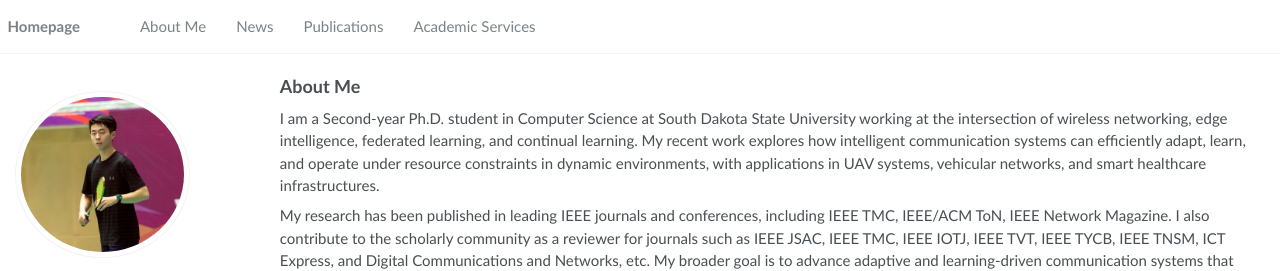
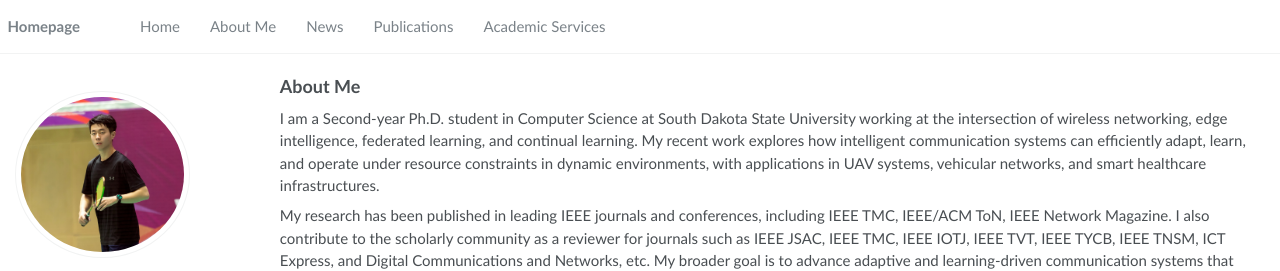
Before and after one commit to beining1008/beining1008.github.io, a Jekyll site: the page built from _pages/about.md, in a window 1280 px wide. Shown: the top 271 px of the page. Built offline with Jekyll 4.4.1, drawn with Linux system fonts in a browser that asks for light colours.

Commit message:
Update navigation.yml

```diff
--- a/_data/navigation.yml
+++ b/_data/navigation.yml
@@ -1,10 +1,12 @@
 # main links links
 main:
+  - title: "Home"
+    url: /
   - title: "About Me"
-    url: #about-me
+    url: "#about-me"
   - title: "News"
-    url: #news
+    url: "#news"
   - title: "Publications"
-    url: #publications
+    url: "#publications"
   - title: "Academic Services"
-    url: #academic-services
+    url: "#academic-services"
```
